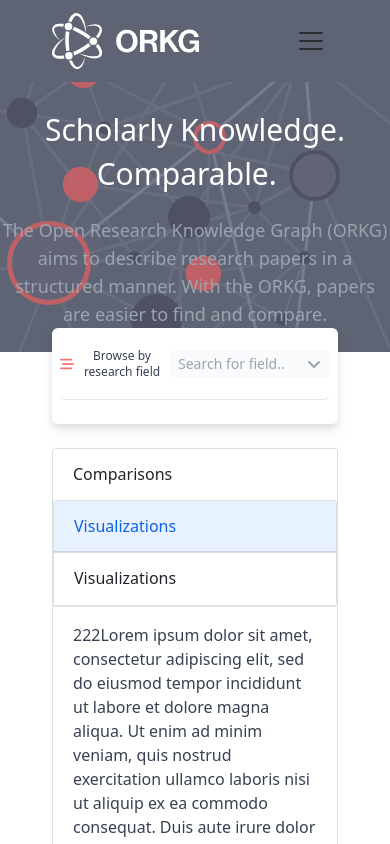
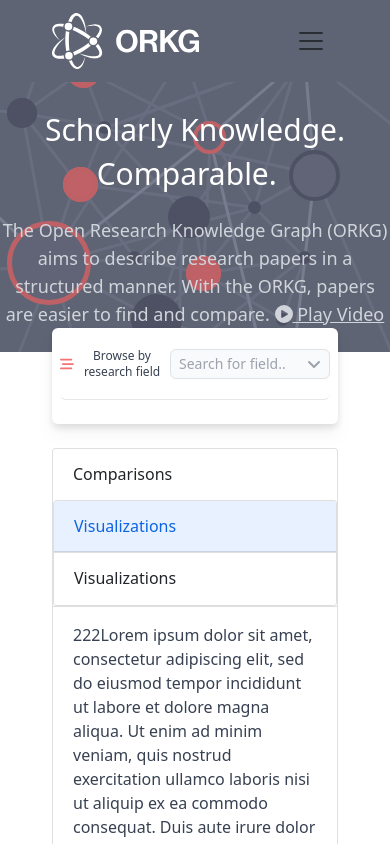
Before and after one commit to sajjadbhuiyan/orkg2, a React (Create React App) app: page / in a window 390 px wide. Shown: the top 844 px of the page. Built offline with nearby package versions, Linux system fonts and the light colour scheme.

Commit message:
video add on banner

```diff
--- a/src/components/Banner/Banner.js
+++ b/src/components/Banner/Banner.js
@@ -1,6 +1,7 @@
 import React from 'react';
 import { Typewriter } from 'react-simple-typewriter';
 import grapBackground from '../../img/graph-background.svg';
+import PlayVideo from '../PlayVideo/PlayVideo';
 
 export default function Banner() {
   return (
@@ -25,7 +26,7 @@
                 </span>
               </div>
             </div>
-            <p className='text-lg font-medium text-gray-400 py-4'>The Open Research Knowledge Graph (ORKG) aims to describe research papers in a structured manner. With the <br className='sm:hidden lg:block'/> ORKG, papers are easier to find and compare. </p>
+            <p className='text-lg font-medium text-gray-300 py-4'>The Open Research Knowledge Graph (ORKG) aims to describe research papers in a structured manner. With the <br className='sm:hidden lg:block'/> ORKG, papers are easier to find and compare. <PlayVideo></PlayVideo> </p>
         </div>
     </>
   )
--- a/src/components/HomeBody/HomeBody.js
+++ b/src/components/HomeBody/HomeBody.js
@@ -28,7 +28,7 @@
                     </div>
                     <div className='flex content-center items-center'>
                     <div className="relative md:block flex lg:mx-2">
-                        <input type="text" className="block py-1 pl-2 pr-6 w-40 text-gray-900 bg-gray-50 rounded-md focus:ring-blue-500 focus:border-blue-500 sm:text-sm" placeholder="Search for field.."/>
+                        <input type="text" className="block py-1 pl-2 pr-6 w-40 text-gray-900 bg-gray-50 rounded-md focus:ring-blue-500 focus:border-blue-500 border sm:text-sm" placeholder="Search for field.."/>
                         <div className="flex absolute inset-y-1 right-2 items-center py-1 pointer-events-none">
                         <svg className="h-4 w-4 fill-gray-400 divide-x" xmlns="http://www.w3.org/2000/svg" viewBox="0 0 384 512"><path d="M192 384c-8.188 0-16.38-3.125-22.62-9.375l-160-160c-12.5-12.5-12.5-32.75 0-45.25s32.75-12.5 45.25 0L192 306.8l137.4-137.4c12.5-12.5 32.75-12.5 45.25 0s12.5 32.75 0 45.25l-160 160C208.4 380.9 200.2 384 192 384z"/></svg>
                   </div>
--- /dev/null
+++ b/src/components/PlayVideo/PlayVideo.js
@@ -0,0 +1,32 @@
+import { faPlayCircle } from '@fortawesome/free-solid-svg-icons';
+import { FontAwesomeIcon } from '@fortawesome/react-fontawesome';
+import React, { useState } from 'react';
+import { Modal } from 'react-bootstrap';
+import { Link } from 'react-router-dom';
+
+export default function PlayVideo() {
+    const [show, setShow] = useState(false);
+
+  const handleClose = () => setShow(false);
+  const handleShow = () => setShow(true);
+  return (
+    <>
+
+    <Link onClick={handleShow} to='#' className='text-gray-300 hover:text-gray-400'><FontAwesomeIcon icon={faPlayCircle} /> Play Video</Link>
+
+    <Modal
+      show={show}
+      onHide={handleClose}
+      backdrop="static"
+      keyboard={false}
+    >
+      <Modal.Header closeButton>
+        <Modal.Title>ORKG Introduction Video</Modal.Title>
+      </Modal.Header>
+      <Modal.Body className='w-full lg:h-80 sm:h-48'>
+      <iframe className='w-full h-full p-1' src="https://www.youtube.com/embed/cOFp_vxbzjg" title="YouTube video player" frameborder="0" allow="accelerometer; autoplay; clipboard-write; encrypted-media; gyroscope; picture-in-picture" allowfullscreen></iframe>
+      </Modal.Body>
+    </Modal>
+  </>
+  )
+}
```
